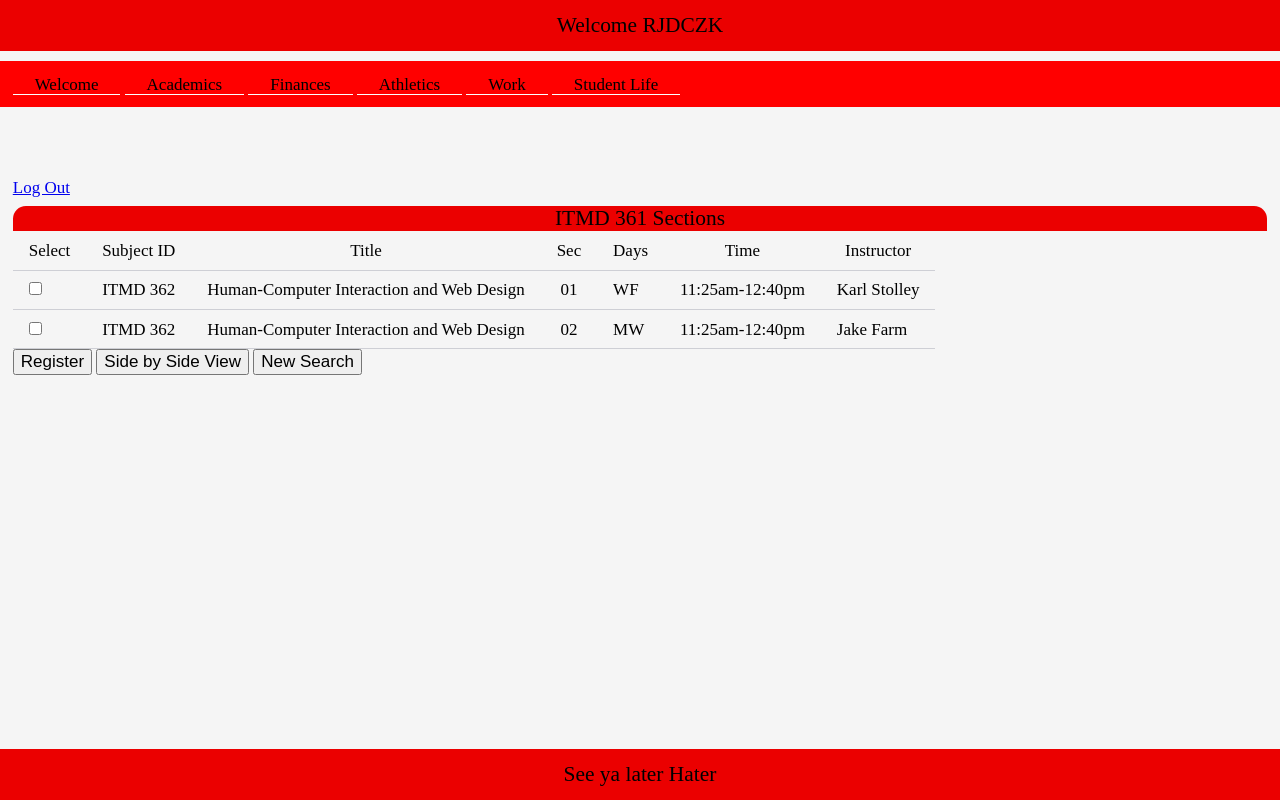
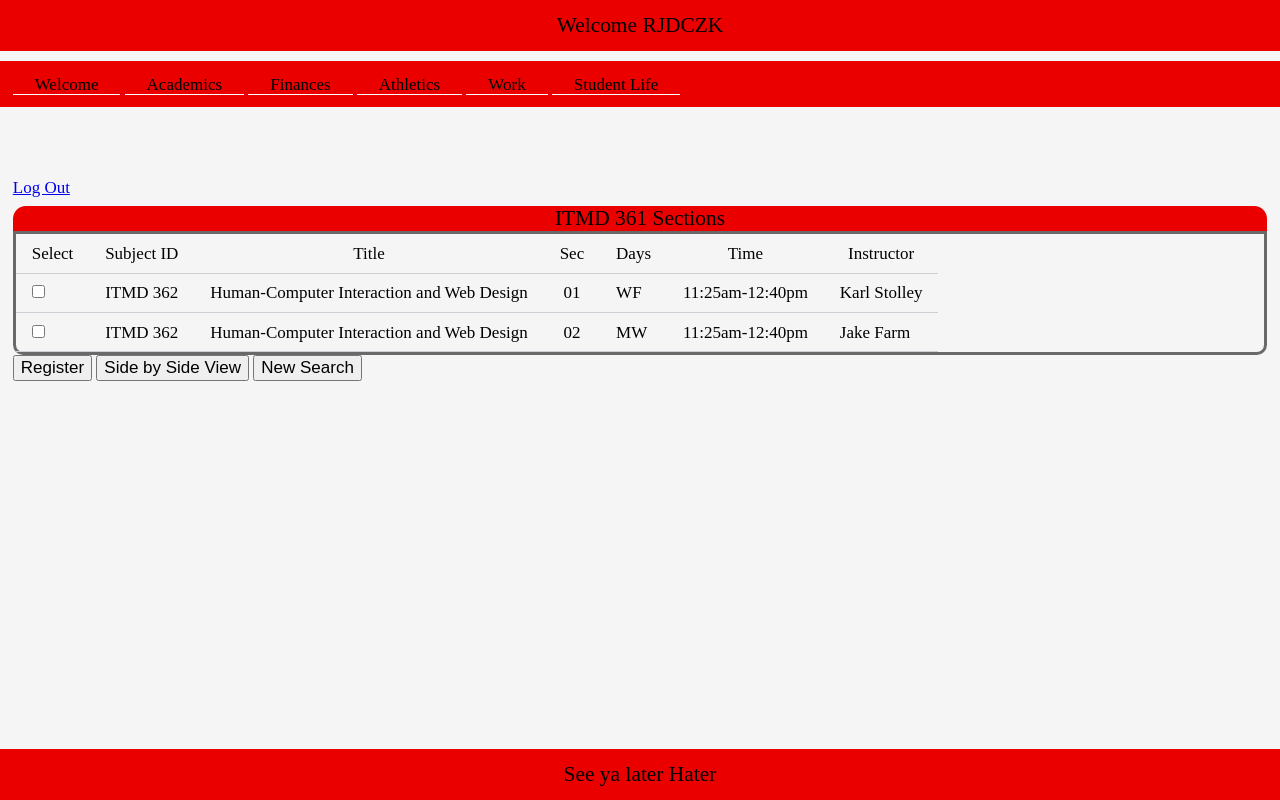
Before and after one commit to itmd362-RJDCLL/Project2-Group, a plain HTML site: page academics/itmd-sections/361/index.html in a window 1280 px wide. Drawn offline with nearby package versions, Linux system fonts and the light colour scheme.

Commit message:
fixed nav bar color and added borders to the sections pages

```diff
--- a/css/screen.css
+++ b/css/screen.css
@@ -346,7 +346,10 @@ nav a:hover {
   pointer-events: auto;
 }
 
-
+#itmd361-sections,
+#itmd411-sections,
+#itms443-sections,
+#itms555-sections,
 #grades,
 #events,
 #numbers,
@@ -428,7 +431,7 @@ video{
 
   .navigation {
     height: 2.7em;
-	  background: #ff0000;
+	  background: #eb0000;
   }
 
   .hasjs .navigation {
--- a/js/site.js
+++ b/js/site.js
@@ -66,11 +66,6 @@ jQuery(function($) {
     // will fire immediately:
     e.stopPropagation();
 
-    $('itmd-class-form').on('submit', function(e) {
-     $('itmd-class-form').append('hello');
-
-      window.location.replace('/itmd-sections/361/index.html');
-    })
 
     $('html').toggleClass('inactiveLink');
     $('html').toggleClass('has-toolbar');
```
